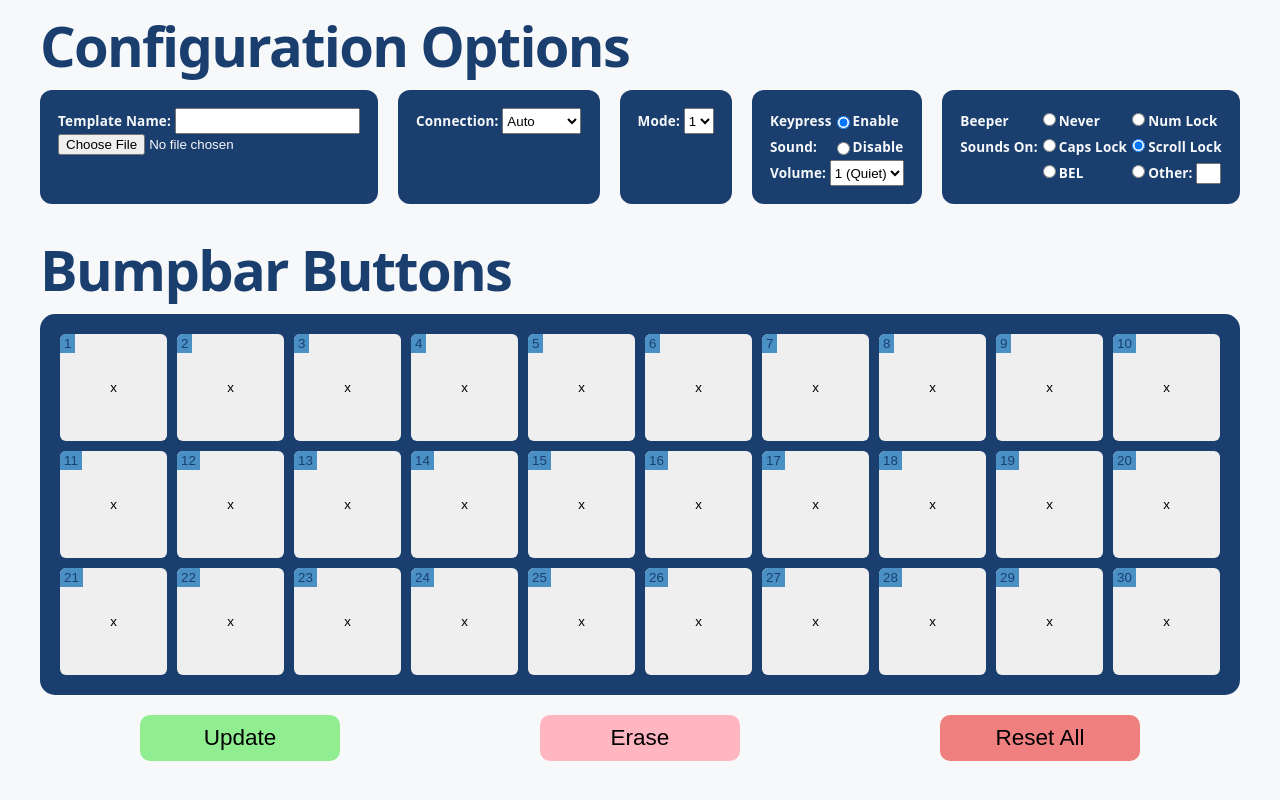
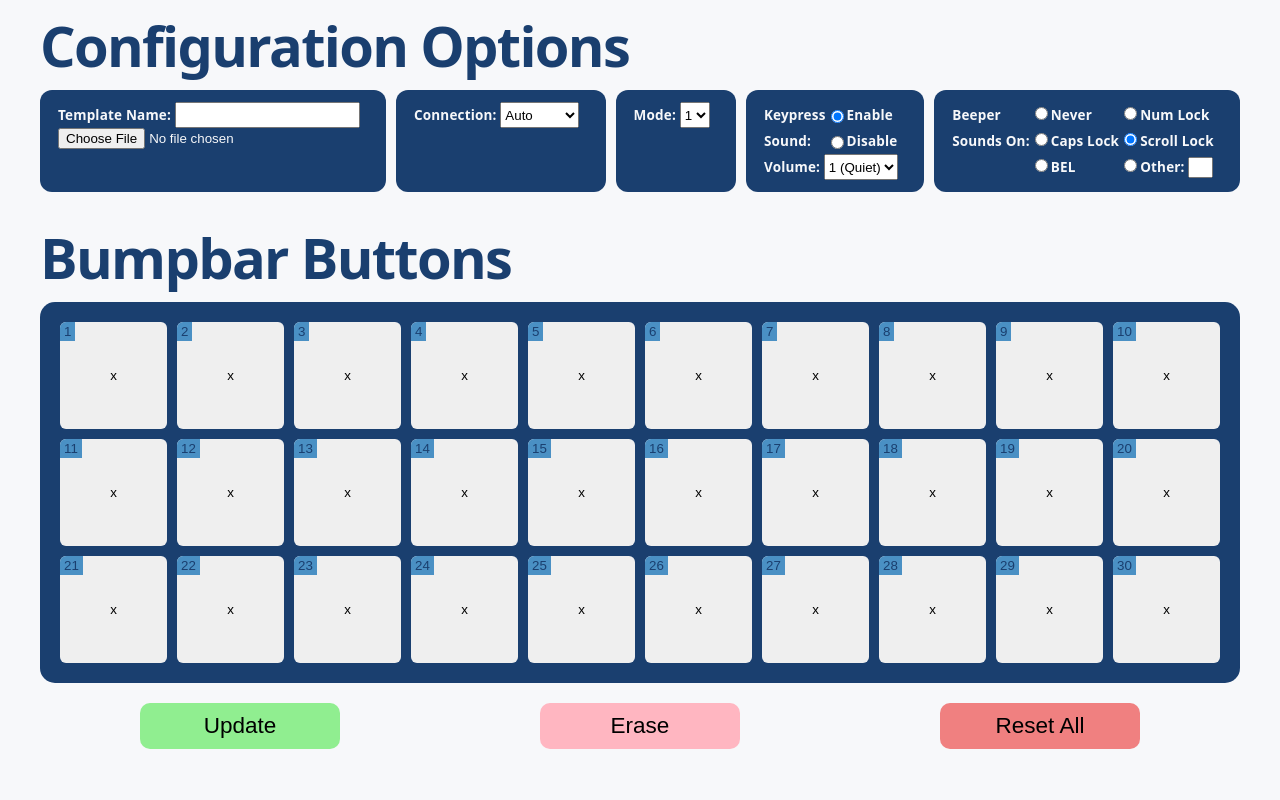
Before and after one commit to reecejpetty/krs-configurator, a React (Vite) app: page / in a window 1280 px wide. Built offline with nearby package versions, Linux system fonts and the light colour scheme.

Commit message:
Minor style changes

```diff
--- a/src/components/ConfigOptions/ConfigOptions.module.css
+++ b/src/components/ConfigOptions/ConfigOptions.module.css
@@ -14,7 +14,7 @@
 
 .configOptions {
     display: flex;
-    gap: 20px;
+    gap: 10px;
     flex-wrap: wrap;
     width: 100%;
     padding-bottom: 20px;
@@ -25,7 +25,7 @@
     flex-grow: 1;
     justify-content: flex-start;
     align-items: flex-start;
-    padding: 18px;
+    padding: 12px 18px;
     color: var(--off-white);
     background-color: var(--navy);
     border-radius: 12px;
```
